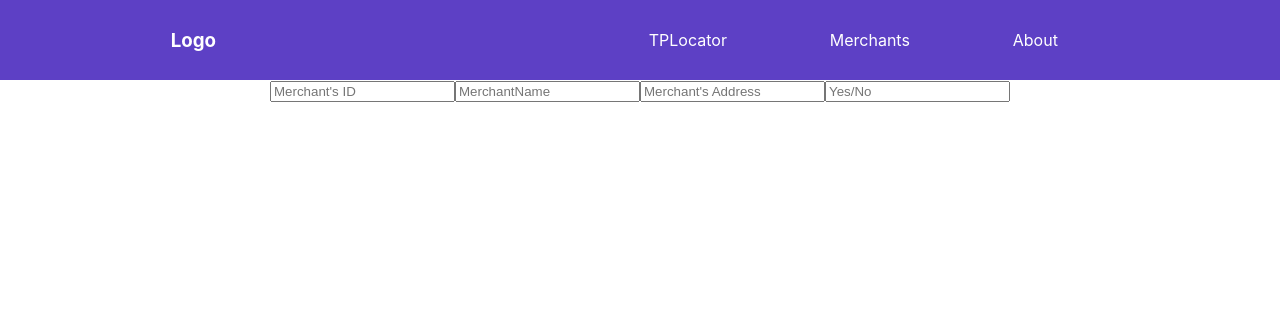
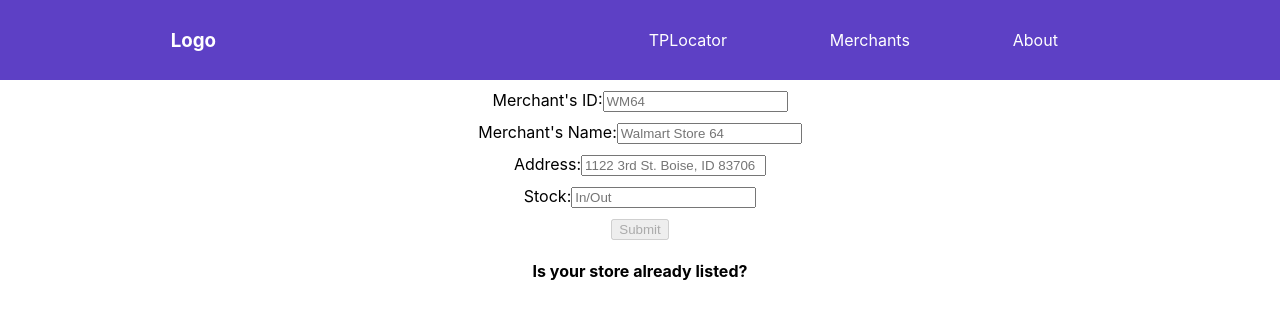
Before and after one commit to jonytipton/GIMM300, a React (Create React App) app in the folder wheres-the-tp/: page /merchants in a window 1280 px wide. Shown: the top 318 px of the page. Built offline with nearby package versions, Linux system fonts and the light colour scheme.

Commit message:
still painful

```diff
--- a/wheres-the-tp/src/App.css
+++ b/wheres-the-tp/src/App.css
@@ -29,3 +29,8 @@ p{
   margin: 0 auto;
   line-height: 2;
 }
+
+form label{
+  display: block;
+  margin: 10px;
+}
--- a/wheres-the-tp/src/Merchants.js
+++ b/wheres-the-tp/src/Merchants.js
@@ -1,15 +1,15 @@
 import React from 'react';
 import './App.css';
+import MerchantsForm from './MerchantsForm';
+import MerchantsTable from './MerchantsTable';
 
-export default function Merchants() {
+function Merchants() {
+  return (
+    <div>
+        <MerchantsForm/>
+        <MerchantsTable/>
+    </div>
+  );
+}
 
-    return(
-        <form>
-            <input type="text" placeholder="Merchant's ID" name="merchantId" />
-            <input type="text" placeholder="MerchantName" name="merchantName" />
-            <input type="text" placeholder="Merchant's Address" name="merchantAddress" />
-            <input type="text" placeholder="Yes/No" name="isStocked" />
-
-        </form>
-    )
-}
+export default Merchants;
--- /dev/null
+++ b/wheres-the-tp/src/MerchantsForm.js
@@ -0,0 +1,43 @@
+import React from 'react';
+import './App.css';
+
+function Merchants() {
+    const handleSubmit = (event) => {
+      event.preventDefault();
+      console.log(event.currentTarget.merchantId.value)
+      console.log(event.currentTarget.merchantName.value)
+      console.log(event.currentTarget.merchantAddress.value)
+      console.log(event.currentTarget.isStocked.value)
+    }
+    const handleChange = event => {
+      let isDisabled = false
+      if (!event.currentTarget.merchantId.value) isDisabled = true
+      if (event.currentTarget.merchantName.value <= 13) isDisabled = true
+      event.currentTarget.submit.disabled = isDisabled
+    }
+    return (
+      <form onSubmit={handleSubmit} onChange={handleChange}>
+        <label>
+          Merchant's ID:
+          <input type="text" placeholder="WM64" name="merchantId"/>
+        </label>
+        <label>
+          Merchant's Name:
+          <input type="text" placeholder="Walmart Store 64" name="merchantName" />
+        </label>
+        <label>
+          Address:
+          <input type="text" placeholder="1122 3rd St. Boise, ID 83706" name="merchantAddress" />
+        </label>
+        <label>
+          Stock:
+          <input type="text" placeholder="In/Out" name="isStocked" />
+        </label>
+        <div>
+          <input type="submit" value="Submit" name="submit" disabled />
+        </div>
+      </form>
+    );
+  }
+
+  export default Merchants
--- /dev/null
+++ b/wheres-the-tp/src/MerchantsTable.js
@@ -0,0 +1,21 @@
+import React from 'react';
+import './App.css';
+
+function MerchantsTable() {
+  return (
+    <div>
+        <h4>Is your store already listed?</h4>
+    </div>
+  );
+}
+/*todo for the table have .map(data =>{
+    <ul>
+    <li>data.id</li>
+    <li>data.name</li>
+    <li>data.address</li>
+    <li>data.stock</li>
+    </ul>
+})
+*/
+
+export default MerchantsTable;
```
